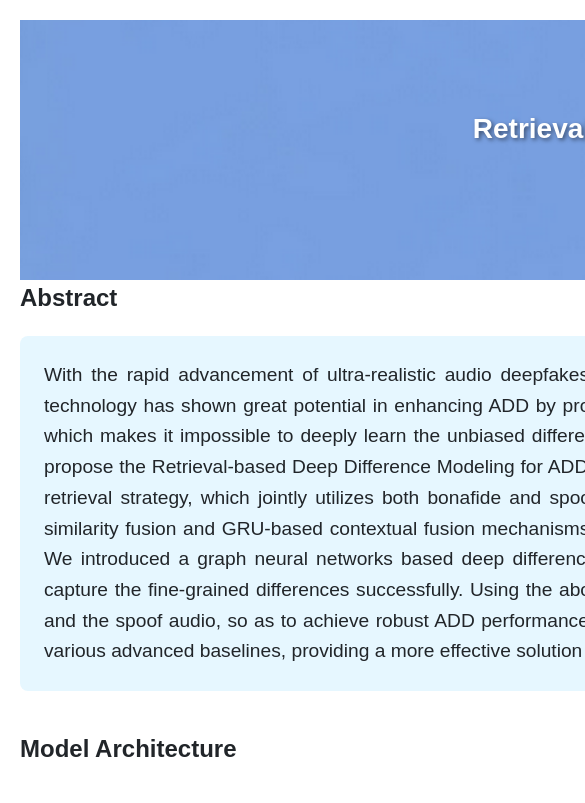
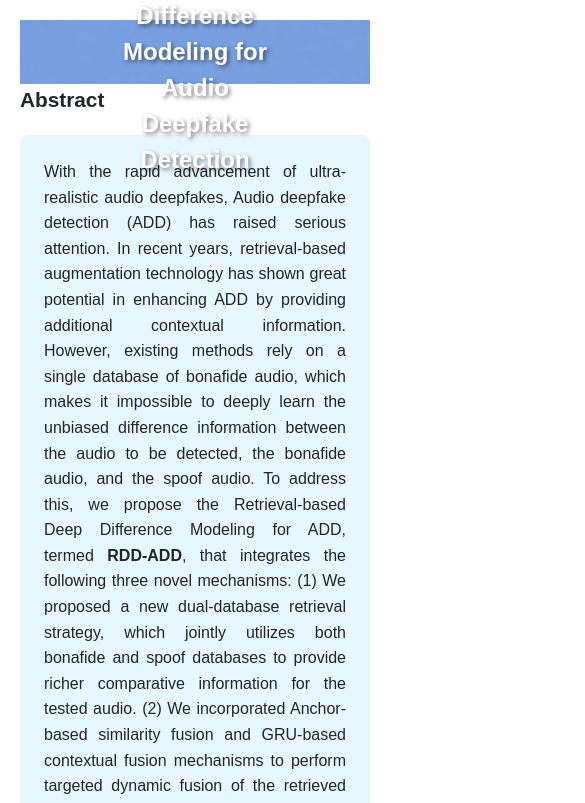
Before and after one commit to RDD-ADD-1/RDD-ADD, a plain HTML site: page index.html in a window 390 px wide. Shown: the top 803 px of the page, 585 px wide, since content can reach past the window. Drawn offline with nearby package versions, Linux system fonts and the light colour scheme.

Commit message:
Update index.html

```diff
--- a/index.html
+++ b/index.html
@@ -3,8 +3,8 @@
 
 <head>
     <meta charset="UTF-8">
-    <!-- 设置视口宽度为固定值，禁止用户缩放 -->
-    <meta name="viewport" content="width=1600, initial-scale=1.0, user-scalable=no">
+    <!-- 设置视口宽度为设备宽度，禁止用户缩放 -->
+    <meta name="viewport" content="width=device-width, initial-scale=1.0, user-scalable=no">
     <title>Retrieval-Based Deep Difference Modeling for Audio Deepfake Detection</title>
     <link rel="stylesheet" href="https://stackpath.bootstrapcdn.com/bootstrap/4.5.0/css/bootstrap.min.css">
     <style>
@@ -16,8 +16,7 @@
             min-height: 100vh;
             display: flex;
             flex-direction: column;
-            /* 增加页面宽度 */
-            width: 1600px;
+            width: 100%; /* 使用相对单位，宽度自适应 */
             margin: 0 auto;
         }
 
@@ -29,8 +28,7 @@
         /* 标题部分 */
        .title {
             position: relative;
-            /* 固定标题宽度 */
-            width: 1600px;
+            width: 100%; /* 使用相对单位，宽度自适应 */
             text-align: center;
         }
 
@@ -67,7 +65,7 @@
             text-align: justify;
             padding: 1.5rem;
             border-radius: 8px;
-            max-width: 2000px;
+            max-width: 100%; /* 使用相对单位，宽度自适应 */
             margin: 0 auto;
             font-size: 1.2rem;
             line-height: 1.6;
@@ -81,7 +79,7 @@
        .model-img {
             display: block;
             margin: 0 auto;
-            max-width: 80%;
+            max-width: 100%; /* 使用相对单位，宽度自适应 */
             height: auto;
         }
 
@@ -104,6 +102,21 @@
             width: 100%;
             max-width: 300px;
             margin-bottom: 10px;
+        }
+
+        /* 媒体查询，针对手机屏幕宽度进行样式调整 */
+        @media (max-width: 768px) {
+           .section-content {
+                font-size: 1rem;
+            }
+
+           .section-title {
+                font-size: 1.3rem;
+            }
+
+           .title span {
+                font-size: 24px;
+            }
         }
     </style>
 </head>
@@ -143,7 +156,7 @@
             <div class="section-title">Model Architecture</div>
             <div class="section-content model">
                 <img src="r1.png" alt="" class="model-img">
-                <p style="padding-top: 1rem; color: #a1a1a1; font-size: 1.3rem; text-align: center; max-width: 80%; margin: 0 auto;">
+                <p style="padding-top: 1rem; color: #a1a1a1; font-size: 1.3rem; text-align: center; max-width: 100%; margin: 0 auto;">
                     Figure: Our RDD-ADD is divided into three stages: Figure (1) represents the process of constructing the dual-database, Figure (2) illustrates the retrieval process of the test audio from the dual-database and the targeted dynamic fusion of the retrieved features, and Figure (3) depicts the process of deep modeling the differences between the test audio and the retrieved real and spoof features.
                 </p>
             </div>
```
